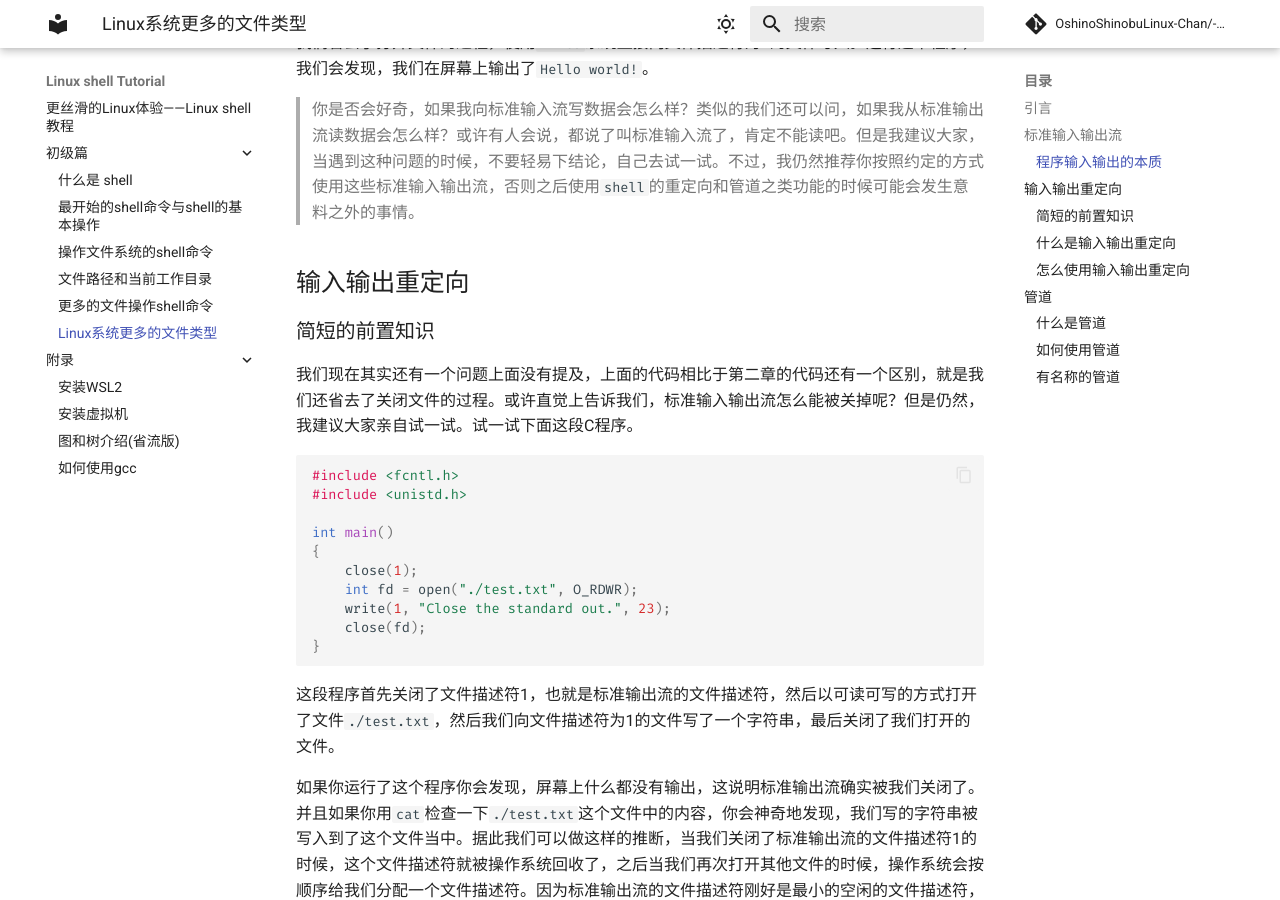
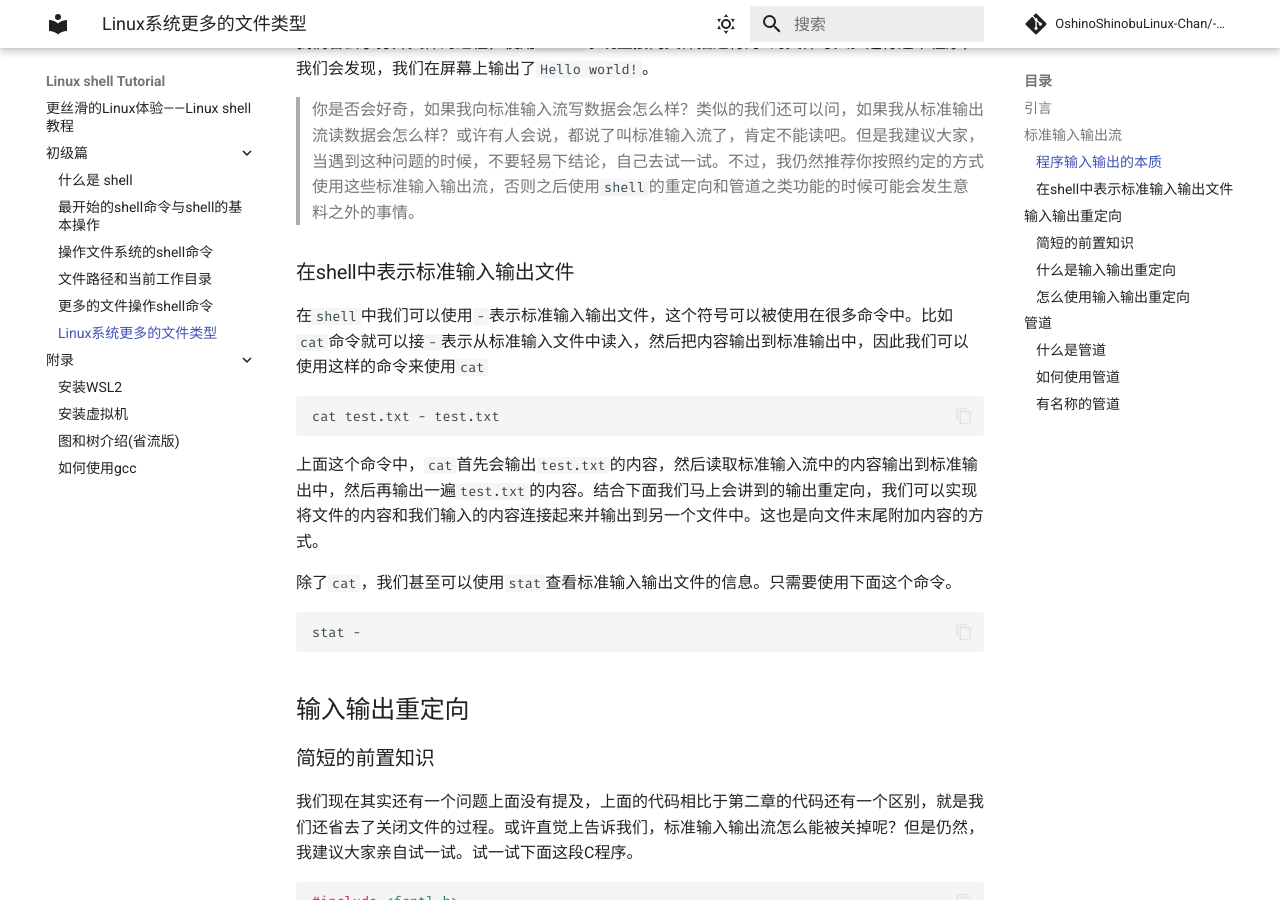
Before and after one commit to OshinoShinobu-Chan/Linux-shell-Tutorial, an MkDocs documentation site: the page built from docs/初级篇/7.Linux系统更多的文件类型.md, in a window 1280 px wide and 900 px high, scrolled down 1141 px. Built offline with MkDocs 1.6.1 and Material for MkDocs 9.7.7, drawn with Linux system fonts in a browser that asks for light colours; comment, search, counter and statistics services are not loaded.

Commit message:
Add '-' as stdin/stdout to ch7

````diff
--- a/docs/初级篇/7.Linux系统更多的文件类型.md
+++ b/docs/初级篇/7.Linux系统更多的文件类型.md
@@ -35,6 +35,19 @@ int main()
 ```
 我们省去了打开文件的过程，使用`write`系统直接向文件描述符为1的文件写入。运行这个程序，我们会发现，我们在屏幕上输出了`Hello world!`。
 > 你是否会好奇，如果我向标准输入流写数据会怎么样？类似的我们还可以问，如果我从标准输出流读数据会怎么样？或许有人会说，都说了叫标准输入流了，肯定不能读吧。但是我建议大家，当遇到这种问题的时候，不要轻易下结论，自己去试一试。不过，我仍然推荐你按照约定的方式使用这些标准输入输出流，否则之后使用`shell`的重定向和管道之类功能的时候可能会发生意料之外的事情。
+
+### 在shell中表示标准输入输出文件
+
+在`shell`中我们可以使用`-`表示标准输入输出文件，这个符号可以被使用在很多命令中。比如`cat`命令就可以接`-`表示从标准输入文件中读入，然后把内容输出到标准输出中，因此我们可以使用这样的命令来使用`cat`
+```bash
+cat test.txt - test.txt
+```
+上面这个命令中，`cat`首先会输出`test.txt`的内容，然后读取标准输入流中的内容输出到标准输出中，然后再输出一遍`test.txt`的内容。结合下面我们马上会讲到的输出重定向，我们可以实现将文件的内容和我们输入的内容连接起来并输出到另一个文件中。这也是向文件末尾附加内容的方式。
+
+除了`cat`，我们甚至可以使用`stat`查看标准输入输出文件的信息。只需要使用下面这个命令。
+```bash
+stat -
+```
 
 ## 输入输出重定向
 
````
